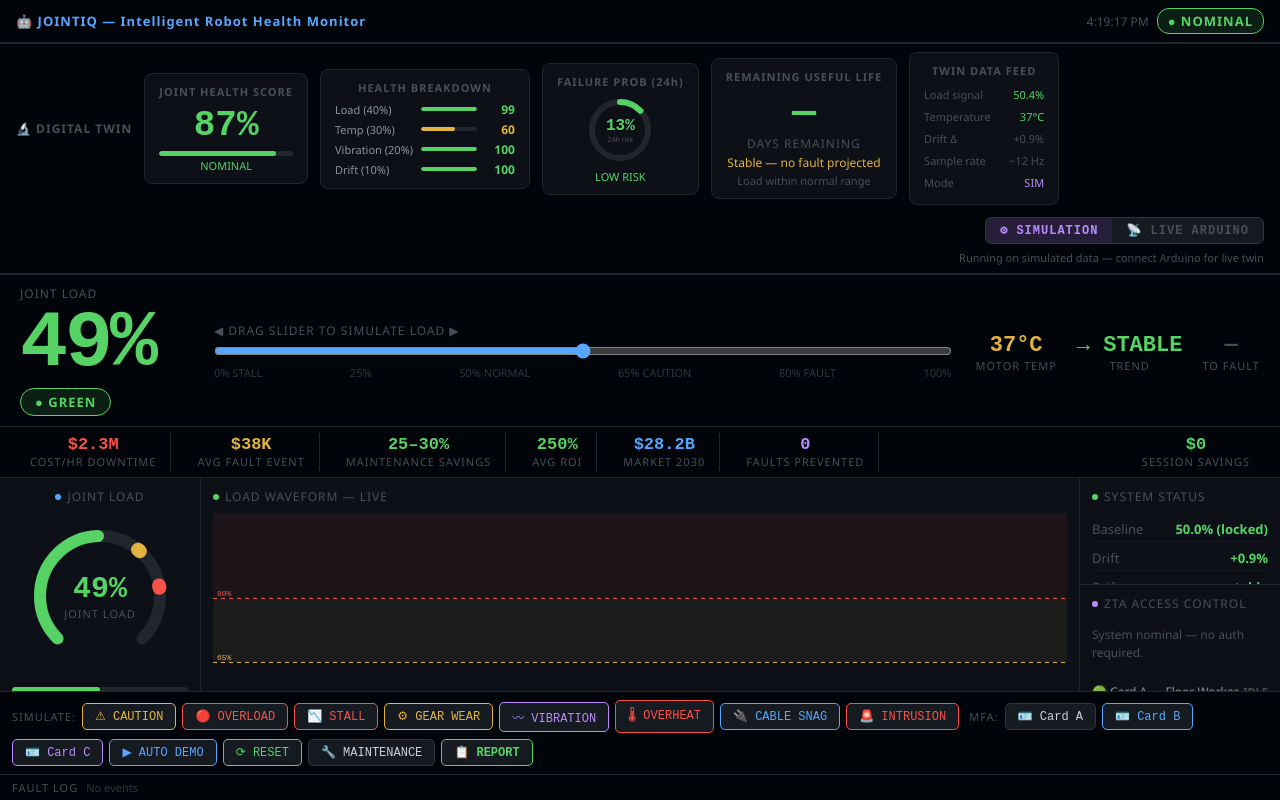
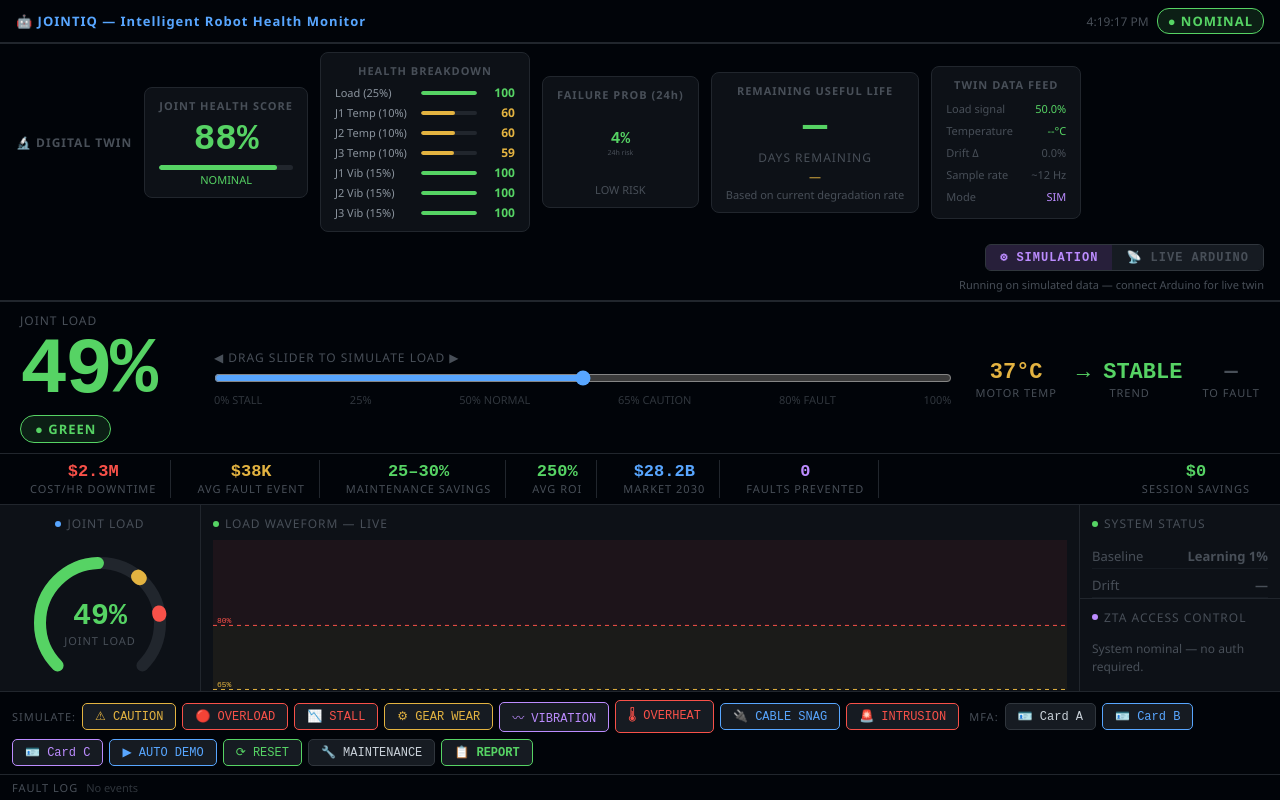
Before and after one commit to 8LUEPRINT3/hackathon-dashboard, a plain HTML site: page index.html in a window 1280 px wide. Drawn offline with Linux system fonts and the light colour scheme.

Commit message:
feat: 3-joint digital twin — 7-input health score, per-joint temp+piezo breakdown, live serial parser

```diff
--- a/index.html
+++ b/index.html
@@ -229,10 +229,13 @@ body{background:#0d1117;color:#e6edf3;font-family:'Segoe UI',system-ui,sans-seri
   <div class="twin-card" style="min-width:200px">
     <h4>HEALTH BREAKDOWN</h4>
     <div id="health-breakdown">
-      <div class="hb-row"><span class="hb-lbl">Load (40%)</span><div class="hb-bar"><div class="hb-fill" id="hb-load" style="width:100%;background:#56d364"></div></div><span class="hb-val" id="hb-load-v">100</span></div>
-      <div class="hb-row"><span class="hb-lbl">Temp (30%)</span><div class="hb-bar"><div class="hb-fill" id="hb-temp" style="width:100%;background:#56d364"></div></div><span class="hb-val" id="hb-temp-v">100</span></div>
-      <div class="hb-row"><span class="hb-lbl">Vibration (20%)</span><div class="hb-bar"><div class="hb-fill" id="hb-vib" style="width:100%;background:#56d364"></div></div><span class="hb-val" id="hb-vib-v">100</span></div>
-      <div class="hb-row"><span class="hb-lbl">Drift (10%)</span><div class="hb-bar"><div class="hb-fill" id="hb-drift" style="width:100%;background:#56d364"></div></div><span class="hb-val" id="hb-drift-v">100</span></div>
+      <div class="hb-row"><span class="hb-lbl">Load (25%)</span><div class="hb-bar"><div class="hb-fill" id="hb-load" style="width:100%;background:#56d364"></div></div><span class="hb-val" id="hb-load-v">100</span></div>
+      <div class="hb-row"><span class="hb-lbl">J1 Temp (10%)</span><div class="hb-bar"><div class="hb-fill" id="hb-temp" style="width:100%;background:#56d364"></div></div><span class="hb-val" id="hb-temp-v">100</span></div>
+      <div class="hb-row"><span class="hb-lbl">J2 Temp (10%)</span><div class="hb-bar"><div class="hb-fill" id="hb-t2" style="width:100%;background:#56d364"></div></div><span class="hb-val" id="hb-t2-v">100</span></div>
+      <div class="hb-row"><span class="hb-lbl">J3 Temp (10%)</span><div class="hb-bar"><div class="hb-fill" id="hb-t3" style="width:100%;background:#56d364"></div></div><span class="hb-val" id="hb-t3-v">100</span></div>
+      <div class="hb-row"><span class="hb-lbl">J1 Vib (15%)</span><div class="hb-bar"><div class="hb-fill" id="hb-vib" style="width:100%;background:#56d364"></div></div><span class="hb-val" id="hb-vib-v">100</span></div>
+      <div class="hb-row"><span class="hb-lbl">J2 Vib (15%)</span><div class="hb-bar"><div class="hb-fill" id="hb-v2" style="width:100%;background:#56d364"></div></div><span class="hb-val" id="hb-v2-v">100</span></div>
+      <div class="hb-row"><span class="hb-lbl">J3 Vib (15%)</span><div class="hb-bar"><div class="hb-fill" id="hb-v3" style="width:100%;background:#56d364"></div></div><span class="hb-val" id="hb-v3-v">100</span></div>
     </div>
   </div>
 
@@ -1218,30 +1221,45 @@ async function readSerial(){
 }
 
 // ── HEALTH SCORE CALCULATION ─────────────────────────
+// 3-joint piezo simulation state (0–1023 proxy, rises during vib sim)
+let piezoSim = [0, 0, 0];
+let piezoDecay = 0;
+
 function calcHealthScores(v){
-  // Load score: 100 at 50%, degrades toward 80% (fault)
+  // Load score: 100 at 50%, degrades toward 80%
   const ls = v<=80 ? Math.max(0, 100-(Math.max(0,v-50)/30)*100) : 0;
 
-  // Temp score: based on hero-temp value
+  // Temperature scores — each joint
   const tempRaw = parseFloat(document.getElementById('h-temp').textContent)||22;
-  const ts = tempRaw<=35?100:tempRaw<=40?Math.max(0,100-((tempRaw-35)/5)*100):0;
-
-  // Vibration score: degrades with simVib activity
-  // Proxy: check if vibration sim is running
-  const vs = 100; // will decay during vib sim naturally via drift
+  const tempScore1 = tempRaw<=35?100:tempRaw<=40?Math.max(0,100-((tempRaw-35)/5)*100):0;
+  const tempScore2 = Math.min(100, tempScore1 + (Math.random()*4-2)); // J2/J3 slight variance
+  const tempScore3 = Math.min(100, tempScore1 + (Math.random()*4-2));
+
+  // Piezo scores — 0 at rest, drops with vibration
+  const p1s = Math.max(0, 100-(piezoSim[0]/1023)*100);
+  const p2s = Math.max(0, 100-(piezoSim[1]/1023)*100);
+  const p3s = Math.max(0, 100-(piezoSim[2]/1023)*100);
 
   // Drift score
   const ds = blLocked ? Math.max(0,100-Math.abs(smoothRate||0)*20) : 100;
 
   loadScore  = Math.round(ls);
-  tempScore  = Math.round(ts);
-  vibScore   = Math.round(vs);
+  tempScore  = Math.round((tempScore1+tempScore2+tempScore3)/3);
+  vibScore   = Math.round((p1s+p2s+p3s)/3);
   driftScore = Math.round(ds);
 
-  // Weighted composite
-  healthScore = Math.round(ls*0.4 + ts*0.3 + vs*0.2 + ds*0.1);
-
-  // Failure probability (inverse of health, scaled with drift rate)
+  // Weighted composite — 3 joints, 7 inputs
+  healthScore = Math.round(
+    ls          * 0.25 +
+    tempScore1  * 0.10 +
+    tempScore2  * 0.10 +
+    tempScore3  * 0.10 +
+    p1s         * 0.15 +
+    p2s         * 0.15 +
+    p3s         * 0.15
+  );
+
+  // Failure probability
   const baseProb = Math.max(1, 100-healthScore);
   const rateBonus = (smoothRate||0)*10;
   failProb = Math.min(99, Math.round(baseProb + rateBonus));
@@ -1253,6 +1271,33 @@ function calcHealthScores(v){
   } else {
     rul=null;
   }
+
+  // Update per-joint displays
+  const setHB2=(id,val)=>{
+    const c=val>=70?'#56d364':val>=40?'#e3b341':'#f85149';
+    const el=document.getElementById('hb-'+id);
+    const vEl=document.getElementById('hb-'+id+'-v');
+    if(el){el.style.width=Math.max(0,val)+'%';el.style.background=c;}
+    if(vEl){vEl.textContent=Math.max(0,Math.round(val));vEl.style.color=c;}
+  };
+  setHB2('t2', Math.round(tempScore2));
+  setHB2('t3', Math.round(tempScore3));
+  setHB2('v2', Math.round(p2s));
+  setHB2('v3', Math.round(p3s));
+
+  // Update data feed temps
+  const tc=tempRaw<=35?'#56d364':tempRaw<=40?'#e3b341':'#f85149';
+  const setDT=(id,val,col)=>{const e=document.getElementById(id);if(e){e.textContent=val;e.style.color=col||'#56d364';}};
+  setDT('dt-t1', tempRaw.toFixed(0)+'°C', tc);
+  setDT('dt-t2', (tempRaw+0.3).toFixed(0)+'°C', tc);
+  setDT('dt-t3', (tempRaw-0.2).toFixed(0)+'°C', tc);
+  const pc=(x)=>x>600?'#f85149':x>300?'#e3b341':'#484f58';
+  setDT('dt-p1', piezoSim[0].toFixed(0), pc(piezoSim[0]));
+  setDT('dt-p2', piezoSim[1].toFixed(0), pc(piezoSim[1]));
+  setDT('dt-p3', piezoSim[2].toFixed(0), pc(piezoSim[2]));
+
+  // Decay piezos
+  for(let i=0;i<3;i++) piezoSim[i]=Math.max(0,piezoSim[i]*0.96);
 }
 
 // ── UPDATE TWIN DISPLAY ──────────────────────────────
```
